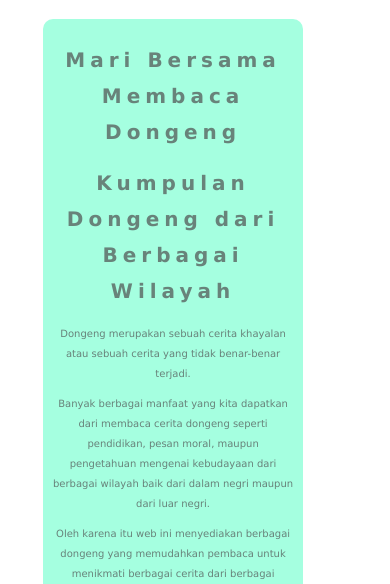
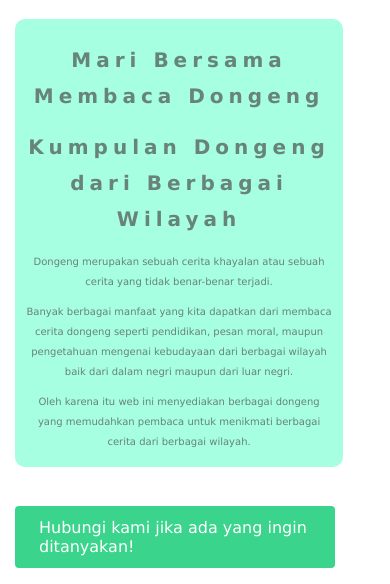
Before and after one commit to MaryantiFlavia/A11.Mini.Project.MKKD, a plain HTML site: page index.html in a window 390 px wide. Shown: the part 161-745 px from the top of the page. Drawn offline with Linux system fonts and the light colour scheme.

Commit message:
Update responsive.css

```diff
--- a/responsive.css
+++ b/responsive.css
@@ -68,17 +68,17 @@
 
 /* Untuk Smartphone */
 @media all and (max-width: 670px) {
-  .contentainer {
+  .container {
     width: 100%;
   }
   .kotak{
     width: 50%;
-    text-align: center;
+    text-align: left;
   }
   .top-wrapper {
     padding: 180px 0 120px 0;
     background-image: url("horse.jpg");
-    background-size: cover;
+    background-size: contain;
     color: rgb(5, 5, 5);
     text-align: center;
   }
@@ -108,7 +108,7 @@
   }
 
   /* Tambahkan CSS untuk menu-icon */
-  .menu-icon{
+  .menu-icon span{
     display: block;
   }
 
```
